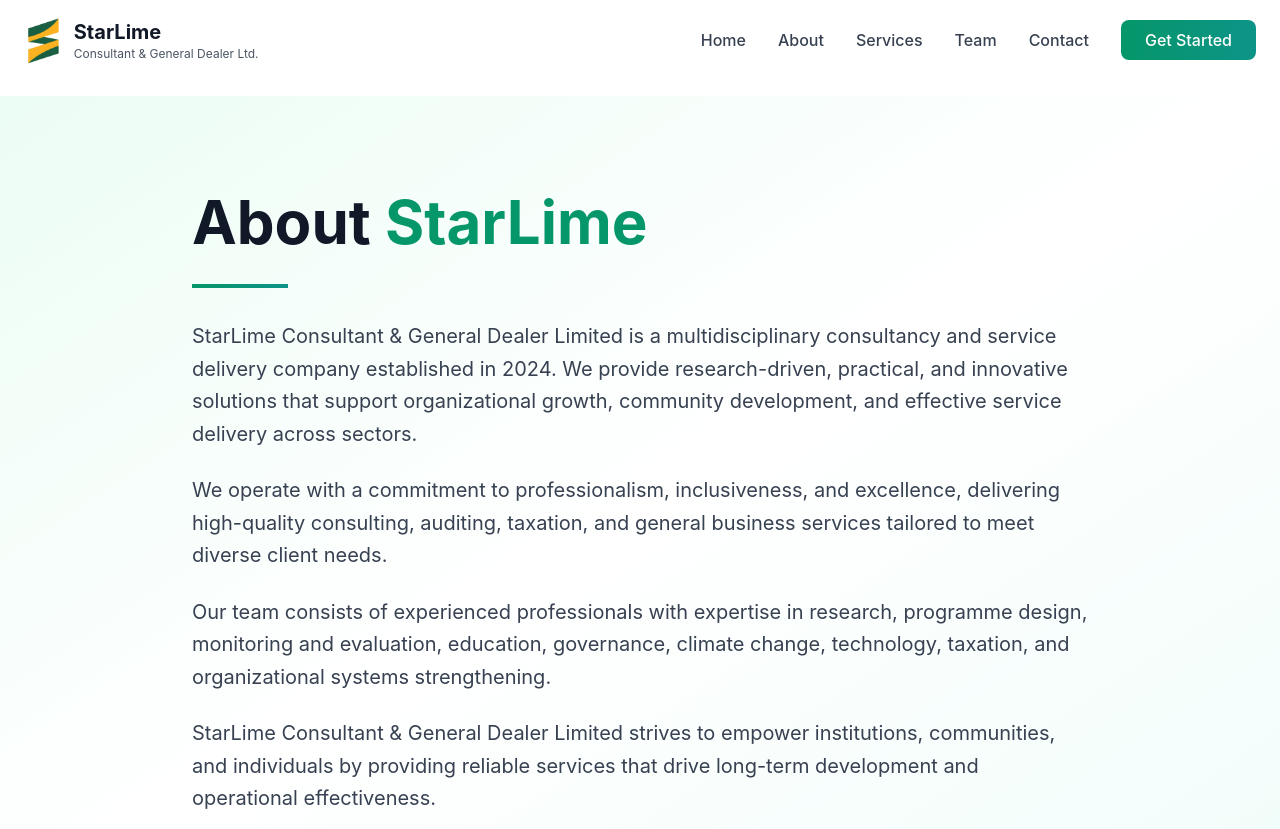
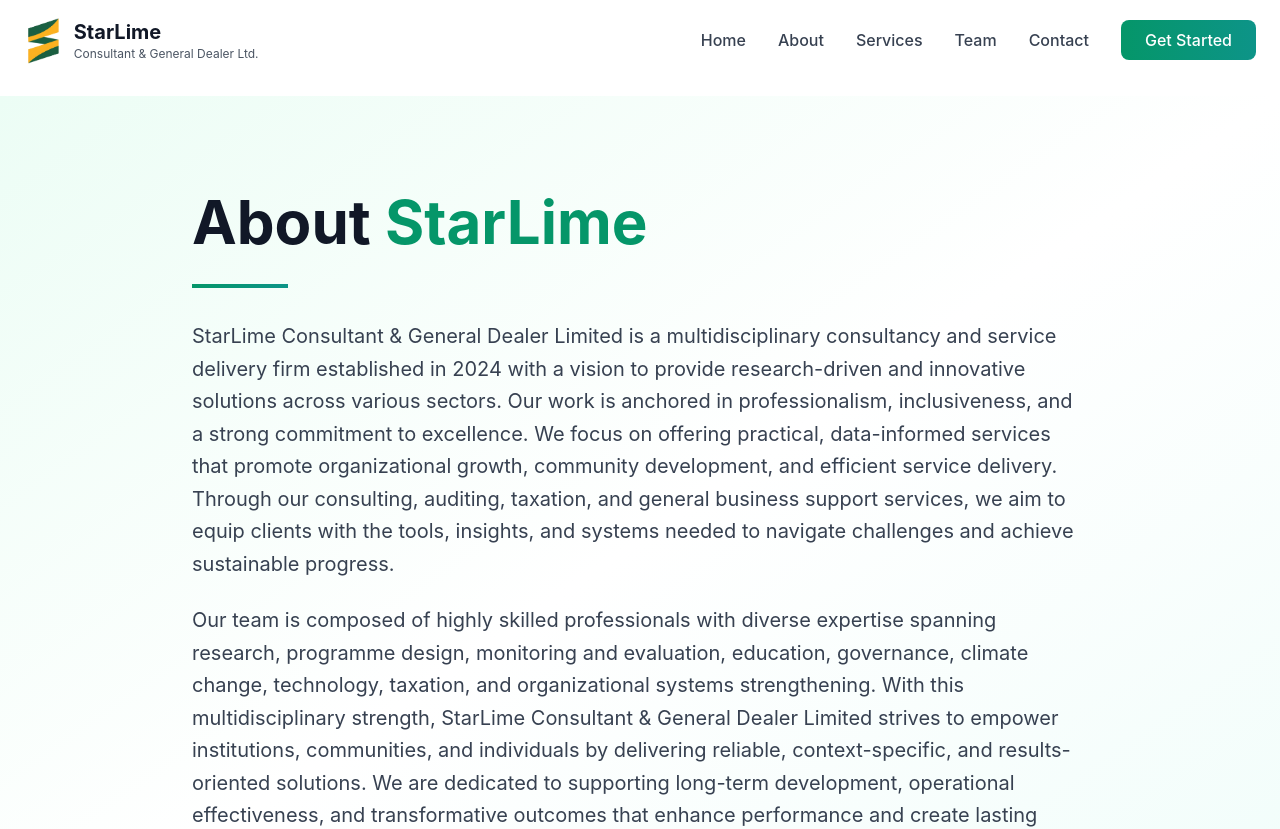
Before and after one commit to jblusaka19-sudo/starlim, a React (Vite) app: page /about in a window 1280 px wide. Shown: the top 829 px of the page. Built offline with nearby package versions, Linux system fonts and the light colour scheme.

Commit message:
Updated AboutPage.tsx

```diff
--- a/src/pages/AboutPage.tsx
+++ b/src/pages/AboutPage.tsx
@@ -49,21 +49,12 @@ export default function AboutPage() {
             </h1>
             <div className="w-24 h-1 bg-gradient-to-r from-emerald-600 to-teal-600 mb-8"></div>
             <p className="text-xl text-gray-700 leading-relaxed mb-6">
-              StarLime Consultant & General Dealer Limited is a multidisciplinary consultancy and service delivery company established in 2024. We provide research-driven, practical, and innovative solutions that support organizational growth, community development, and effective service delivery across sectors.
+              StarLime Consultant & General Dealer Limited is a multidisciplinary consultancy and service delivery firm established in 2024 with a vision to provide research-driven and innovative solutions across various sectors. Our work is anchored in professionalism, inclusiveness, and a strong commitment to excellence. We focus on offering practical, data-informed services that promote organizational growth, community development, and efficient service delivery. Through our consulting, auditing, taxation, and general business support services, we aim to equip clients with the tools, insights, and systems needed to navigate challenges and achieve sustainable progress.
             </p>
 
             <p className="text-xl text-gray-700 leading-relaxed mb-6">
-              We operate with a commitment to professionalism, inclusiveness, and excellence, delivering high-quality consulting, auditing, taxation, and general business services tailored to meet diverse client needs.
+             Our team is composed of highly skilled professionals with diverse expertise spanning research, programme design, monitoring and evaluation, education, governance, climate change, technology, taxation, and organizational systems strengthening. With this multidisciplinary strength, StarLime Consultant & General Dealer Limited strives to empower institutions, communities, and individuals by delivering reliable, context-specific, and results-oriented solutions. We are dedicated to supporting long-term development, operational effectiveness, and transformative outcomes that enhance performance and create lasting impact.
             </p>
-
-            <p className="text-xl text-gray-700 leading-relaxed mb-6">
-              Our team consists of experienced professionals with expertise in research, programme design, monitoring and evaluation, education, governance, climate change, technology, taxation, and organizational systems strengthening.
-            </p>
-
-            <p className="text-xl text-gray-700 leading-relaxed mb-6">
-              StarLime Consultant & General Dealer Limited strives to empower institutions, communities, and individuals by providing reliable services that drive long-term development and operational effectiveness.
-            </p>
-
 
           </motion.div>
         </div>
```
